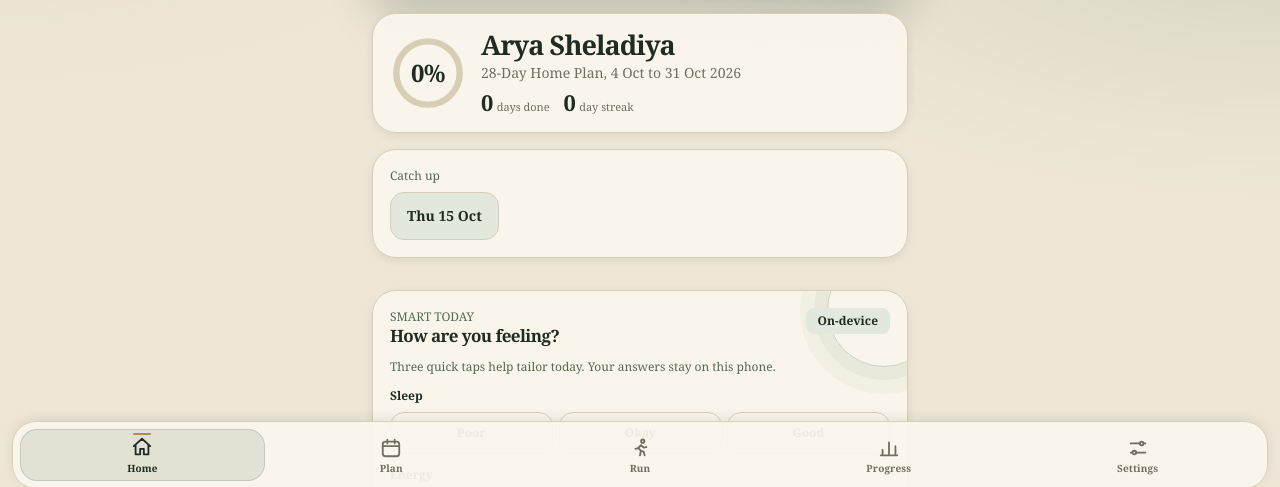
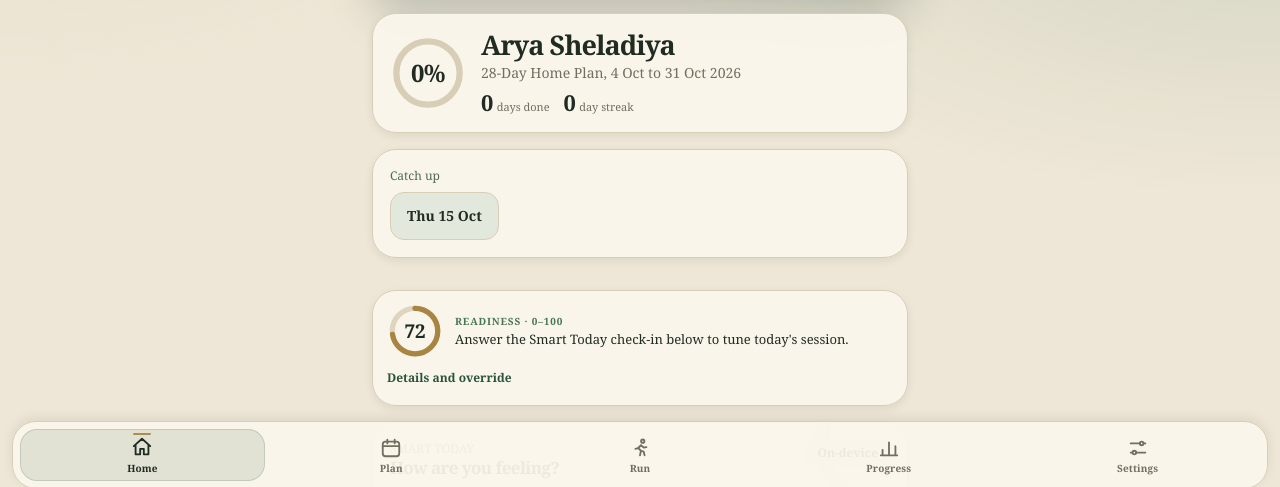
Before and after one commit to opkillerbg-dev/Arya-Fit-app, a website: page index.html in a window 1280 px wide. Shown: the part 303-790 px from the top of the page. Drawn offline with nearby package versions, Linux system fonts and the light colour scheme.

Commit message:
Add files via upload

```diff
--- a/index.html
+++ b/index.html
@@ -1109,7 +1109,7 @@ html.ax-lite-glass *,html.ax-lite-glass *::before,html.ax-lite-glass *::after {s
 <p>It opens like an app with its own icon and works offline after the first load. Your progress stays saved on the device. Use Export backup now and then.</p></details></div>
 <div class="bk"><p>Reset erases ticks and times for the current plan only.</p><button class="btn w" id="rs">Reset all</button></div></details>
 <details class="ax-card ax-dt"><summary>Plan tools</summary><div class="row"><span><b id="sp-name"></b><em id="sp-sub"></em></span><button class="btn" id="sp-go">Manage plans</button></div><div class="row"><span><b>Next plan</b><em>Create the next 28 days.</em></span></div><button class="ax-btn ax-wide" id="np-go">Generate next 28 days</button></details>
-<details class="ax-card ax-dt" id="ax-credits"><summary>About and credits</summary><div class="ax-cr"><div class="ax-cr-hero"><b>Arya Fit</b><span>v64 · a personal training app</span></div><div class="row"><span><b>Created by</b><em>Arya Sheladiya</em><em>Concept, training plan and design direction.</em></span></div><div class="row"><span><b>Built with</b><em>Capacitor (MIT License) and its Local Notifications, Haptics, Share, Filesystem and Background Geolocation plugins.</em></span></div><div class="row"><span><b>Body map art</b><em>react-native-body-highlighter by ELABBASSI Hicham (MIT License).</em></span></div><p class="ax-cr-foot">Made for my own training. Thanks for using it.</p></div></details>
+<details class="ax-card ax-dt" id="ax-credits"><summary>About and credits</summary><div class="ax-cr"><div class="ax-cr-hero"><b>Arya Fit</b><span>v65 · a personal training app</span></div><div class="row"><span><b>Created by</b><em>Arya Sheladiya</em><em>Concept, training plan and design direction.</em></span></div><div class="row"><span><b>Built with</b><em>Capacitor (MIT License) and its Local Notifications, Haptics, Share, Filesystem and Background Geolocation plugins.</em></span></div><div class="row"><span><b>Body map art</b><em>react-native-body-highlighter by ELABBASSI Hicham (MIT License).</em></span></div><p class="ax-cr-foot">Made for my own training. Thanks for using it.</p></div></details>
 </section>
 
 <section class="ax-view" id="ax-v-plans" hidden><h1 class="disp vt">Plans</h1>
@@ -1870,7 +1870,8 @@ function restorePrefs(pr){if(!pr||typeof pr!="object")return;var num=function(x)
   if(Array.isArray(pr.body)){var bd=pr.body.slice(-400).filter(function(x){return Array.isArray(x)&&num(x[0])}).map(function(x){return[x[0],+x[1]||0,+x[2]||0]});if(bd.length)PR.body=bd}
   if(Array.isArray(pr.fit)){var ft=pr.fit.slice(-100).filter(function(x){return Array.isArray(x)&&num(x[0])&&num(x[1])}).map(function(x){return[x[0],x[1],+x[2]||0,+x[3]||0]});if(ft.length)PR.fit=ft}
   if(pr.rd&&typeof pr.rd=="object"){var D={};Object.keys(pr.rd).slice(0,400).forEach(function(d){var v=pr.rd[d];if(!di.test(d)||!v||typeof v!="object")return;var o={};["s","e"].forEach(function(k){if(v[k]===0||v[k]===1||v[k]===2)o[k]=v[k]});D[d]=o});if(Object.keys(D).length)PR.rd=D}
-  if(pr.ds&&typeof pr.ds=="object"){var Ds={};Object.keys(pr.ds).slice(0,500).forEach(function(d){var v=pr.ds[d];if(/^\d{4}-\d{2}-\d{2}$/.test(d)&&Number.isInteger(v)&&v>=0&&v<=200000)Ds[d]=v});if(Object.keys(Ds).length)PR.ds=Ds}
+  if(pr.rdOv&&typeof pr.rdOv=="object"){var Ro={};Object.keys(pr.rdOv).slice(-60).forEach(function(d){if(/^\d{4}-\d{2}-\d{2}$/.test(d)&&/^(full|light|rest)$/.test(pr.rdOv[d]))Ro[d]=pr.rdOv[d]});if(Object.keys(Ro).length)PR.rdOv=Ro}
+   if(pr.ds&&typeof pr.ds=="object"){var Ds={};Object.keys(pr.ds).slice(0,500).forEach(function(d){var v=pr.ds[d];if(/^\d{4}-\d{2}-\d{2}$/.test(d)&&Number.isInteger(v)&&v>=0&&v<=200000)Ds[d]=v});if(Object.keys(Ds).length)PR.ds=Ds}
   if(Number.isInteger(pr.sg)&&pr.sg>=1000&&pr.sg<=50000)PR.sg=pr.sg;
   syncPrefs()}
 function syncPrefs(){var M={"t-snd":["snd",1],"t-gps":["gps",1],"t-auto":["auto",0],"t-hap":["hap",1],"t-exi":["exi",1],"t-voi":["voi",1],"t-apz":["ap",0],"t-met":["met",0],"t-amo":["amo",0],"t-gls":["gls",0]};
@@ -2118,7 +2119,27 @@ html.ax-lite-glass #ax-nav:before,html.ax-lite-glass #ax-nav:after{display:none!
 #ax-v-plan #ax-pmore{border-radius:16px}
 @media(max-width:380px){#ax-v-home .ax-stat{padding:13px;gap:11px}#ax-v-home .ax-ring{width:64px;height:64px}#ax-v-home .ax-nums{gap:9px}#ax-v-home .ax-nums b{font-size:20px}#ax-v-home .ax-today{padding:14px}#ax-v-plan .ax-day{padding:13px}#ax-v-plan .ax-dayrow{gap:10px}#ax-v-plan .ax-dbadge{width:52px;height:52px;border-radius:16px}#ax-v-plan .ax-row{gap:8px}#ax-v-plan .ax-bd{font-size:10px;padding:6px}}
 @media(prefers-reduced-motion:reduce){#ax-v-home #ax-hopen{transition:none!important}}
-
+/* v65 Readiness 0-100 card */
+.ax-rd-card{display:flex;flex-direction:column;gap:2px;padding:12px 14px}
+.ax-rd-top{display:flex;align-items:center;gap:12px}
+.ax-rd-gauge{position:relative;width:56px;height:56px;flex:none}
+.ax-rd-gauge svg{width:100%;height:100%;transform:rotate(-90deg)}
+.ax-rd-gauge circle{fill:none;stroke-width:6;stroke-linecap:round}
+.ax-rd-gauge .ax-rdt{stroke:color-mix(in srgb,var(--line) 80%,transparent)}
+.ax-rd-gauge b{position:absolute;inset:0;display:grid;place-items:center;font:700 19px/1 var(--ax-fd,Georgia,serif);color:var(--ink)}
+.ax-rd-copy{min-width:0;flex:1}
+.ax-rd-k{display:block;margin:0 0 3px;color:var(--ok);font:700 10px/1.2 system-ui,sans-serif;letter-spacing:.08em}
+.ax-rd-one{margin:0;font-size:13px;line-height:1.4;color:var(--ink)}
+.ax-rd-more>summary{cursor:pointer;list-style:none;font:600 12px system-ui,sans-serif;color:var(--blue);min-height:32px;display:flex;align-items:center}
+.ax-rd-more>summary::-webkit-details-marker{display:none}
+.ax-rd-more[open]>summary{margin-bottom:8px}
+.ax-rd-more .ax-rd-ov{margin-top:10px}
+.ax-rd-meta{display:flex;flex-wrap:wrap;gap:6px}
+.ax-rd-meta span{padding:4px 9px;border-radius:999px;background:color-mix(in srgb,var(--cell) 70%,transparent);border:1px solid color-mix(in srgb,var(--line) 75%,transparent);font-size:11px;color:var(--mut);font-weight:600}
+.ax-rd-ov{display:flex;flex-direction:column;gap:6px;padding-top:8px;border-top:1px solid color-mix(in srgb,var(--line) 65%,transparent)}
+.ax-rd-ov .ax-br-options{display:flex;gap:6px}
+.ax-rd-ov .ax-br-opt{flex:1;min-height:40px}
+.ax-rd-rst{align-self:flex-start;border:0;background:none;padding:6px 0;color:var(--blue);font:600 12px system-ui,sans-serif;text-decoration:underline}
 </style>
-
+<script src="readiness.js"></script>
 </body></html>
--- /dev/null
+++ b/readiness.js
@@ -0,0 +1,172 @@
+/* Arya Fit v65: Readiness score (0-100) on Home + non-destructive session adjustment + override.
+   Standalone file. Stores only PR.rdOv (per-date override). Never writes to workoutEdits. */
+(function(){
+  "use strict";
+  var CACHE=null,OPEN=false;      /* locks today's score/tier so finishing a workout does not flip the advice */
+  var AUTO={on:false,mode:"full",day:-1};   /* read by the axEdits wrapper (no recursion into calcM) */
+
+  function streakNow(){
+    try{
+      var last=-1,i,s=0;
+      for(i=0;i<ND;i++){var x=st["x"+i],c=cnt(i);if(x==1)continue;if(c[0]==c[1]||x==2)last=i}
+      for(var j=last;j>=0;j--){var xj=st["x"+j];if(xj==1)continue;if(dayDone(j)||xj==2)s++;else break}
+      for(var q=last+1;q<=todayIdx()-1;q++)if(st["x"+q]!=1&&st["x"+q]!=2){s=0;break}
+      return s;
+    }catch(e){return 0}
+  }
+
+  function calc(){
+    var today=ymd(),td=todayIdx(),di=Dn();
+    var br=(PR.brain&&PR.brain[today])||{},rd=(PR.rd&&PR.rd[td])||{};
+    var slp=br.s!=null?br.s:(rd.s!=null?rd.s:null);
+    var eng=br.e!=null?br.e:(rd.e!=null?rd.e:null);
+    var bSore=br.o!=null?br.o:0;
+    var checked=(slp!=null&&eng!=null);
+
+    var R=calcM(),keys=Object.keys(R),soreCnt=0,loadSum=0;
+    keys.forEach(function(k){if(R[k].s)soreCnt++;loadSum+=R[k].f||0});
+    var avgLoad=keys.length?loadSum/keys.length:0;
+
+    var ds=PR.ds||{},sg=sgoal(),stp3=0,stpDays=0,now=new Date();
+    for(var d=0;d<3;d++){
+      var ky=ymdOf(new Date(now.getFullYear(),now.getMonth(),now.getDate()-d));
+      var v=(d===0&&SS&&SS.today)?Math.max(ds[ky]||0,SS.today):(ds[ky]||0);
+      if(v>0){stp3+=v;stpDays++}
+    }
+    var avgStp=stpDays?Math.round(stp3/stpDays):0;
+
+    var runKm3=0,runHard=0;
+    for(var r=Math.max(0,di-2);r<=di;r++){
+      var km=(st["g"+r]||0)/1000;
+      runKm3+=km;
+      if(r===di-1&&km>=(JKM||3.5)*0.9)runHard=1;
+    }
+    var strk=streakNow();
+
+    var score=72;
+    if(slp===0)score-=22; else if(slp===2)score+=12;
+    if(eng===0)score-=20; else if(eng===2)score+=12;
+    if(bSore===1)score-=10; else if(bSore===2)score-=24;
+    score-=Math.min(24,soreCnt*8+Math.round(avgLoad*14));
+    if(runHard)score-=6;
+    if(avgStp>sg*1.35)score-=5; else if(avgStp>=sg*0.6)score+=4;
+    if(strk>=2&&strk<=6)score+=4; else if(strk>=10)score-=4;
+    score=Math.max(5,Math.min(100,Math.round(score)));
+    var tier=score>=75?"full":score>=45?"light":"rest";
+
+    var sig=[slp,eng,bSore,soreCnt].join(",");
+    if(CACHE&&CACHE.d===today&&CACHE.sig===sig){score=CACHE.score;tier=CACHE.tier}
+    else CACHE={d:today,sig:sig,score:score,tier:tier};
+
+    /* Only adjust the plan when the person has answered sleep + energy. */
+    var rec=checked?tier:"full";
+    var ov=(PR.rdOv&&PR.rdOv[today])||null;
+    if(ov!=="full"&&ov!=="light"&&ov!=="rest")ov=null;
+    var active=ov||rec;
+
+    var si=axSrc(di),t=si<0?{r:true,x:[]}:T[wdk(si)];
+    var isRest=!!t.r,sentence;
+    if(isRest)sentence="Today is a planned recovery day. Rest up and recharge.";
+    else if(ov)sentence="You chose "+ov.toUpperCase()+" for today (recommended: "+rec.toUpperCase()+").";
+    else if(!checked)sentence="Answer the Smart Today check-in below to tune today's session.";
+    else if(active==="full")sentence="Recovery looks good. Today's session stays at full volume.";
+    else if(active==="light"){
+      var wl=slp===0?"short sleep":eng===0?"low energy":(soreCnt||bSore)?"muscle soreness":"recent training load";
+      sentence="Eased: 1 fewer set per strength exercise because of "+wl+".";
+    }else{
+      var wr=(slp===0&&eng===0)?"poor sleep and low energy":(bSore===2||soreCnt>=2)?"high soreness":"low readiness";
+      sentence="Easy day: 1 set per strength exercise because of "+wr+". A walk instead of a run is fine.";
+    }
+    return {score:score,tier:tier,rec:rec,active:active,ov:ov,sentence:sentence,checked:checked,
+            soreCnt:soreCnt,avgStp:avgStp,runKm3:runKm3,strk:strk,isRest:isRest};
+  }
+
+  /* Non-destructive adjustment: today's workout is shown trimmed; stored plan/edits are untouched.
+     The person's own +/- edits (stored in workoutEdits) always win, field by field. */
+  var _axEdits=window.axEdits;
+  if(typeof _axEdits==="function"){
+    window.axEdits=function(){
+      var base=_axEdits();
+      if(!AUTO.on||AUTO.mode==="full"||AUTO.day<0)return base;
+      try{
+        var di=AUTO.day,si=axSrc(di);if(si<0)return base;
+        var t=T[wdk(si)];if(!t||!t.x||!t.x.length||t.c)return base;
+        var key=String(di),man=base[key]||{},day={};
+        t.x.forEach(function(e,k){
+          if(!(e[1]>0))return;                         /* timed/count exercises stay as planned */
+          var m=man[k]||{},o={};
+          o.sets=Number.isFinite(m.sets)?m.sets:(AUTO.mode==="light"?Math.max(1,e[1]-1):1);
+          if(Number.isFinite(m.reps))o.reps=m.reps;
+          else if(AUTO.mode==="rest"&&/^\d+$/.test(String(e[2])))o.reps=Math.max(4,Math.round(parseInt(e[2],10)*0.7));
+          day[k]=o;
+        });
+        var out=Object.create(base);out[key]=day;return out;
+      }catch(err){return base}
+    };
+  }
+
+  function render(){
+    try{
+      var hb=$("ax-hbrain");if(!hb||!hb.parentNode)return;
+      var box=$("ax-readiness-card");
+      if(!box){
+        box=document.createElement("div");box.id="ax-readiness-card";box.className="ax-card ax-rd-card";
+        hb.parentNode.insertBefore(box,hb);
+      }
+      var r=calc();
+      var nOn=!r.isRest&&(r.checked||!!r.ov),nDay=Dn();
+      var changed=AUTO.on!==nOn||AUTO.mode!==r.active||AUTO.day!==nDay;
+      AUTO.on=nOn;AUTO.mode=r.active;AUTO.day=nDay;
+
+      var col=r.score>=75?"var(--ok)":r.score>=45?"var(--sun)":"#d0432f";
+      var modes=[["full","Full"],["light","Light"],["rest","Easy"]];
+      var pills=modes.map(function(m){
+        var on=r.active===m[0];
+        return '<button type="button" class="ax-br-opt'+(on?' on':'')+'" data-rd-m="'+m[0]+'" aria-pressed="'+on+'">'+m[1]+(r.checked&&r.tier===m[0]&&!r.ov?' ★':'')+'</button>';
+      }).join("");
+      var C=2*Math.PI*26;
+      var meta='<div class="ax-rd-meta"><span>'+(r.checked?'Check-in ✓':'Check-in pending')+'</span><span>'+r.soreCnt+' sore</span><span>'+(r.avgStp?r.avgStp.toLocaleString()+' steps/day':'no steps yet')+'</span><span>'+r.runKm3.toFixed(1)+' km (3d)</span><span>'+r.strk+'d streak</span></div>';
+      var ovh=!r.isRest?'<div class="ax-rd-ov"><span class="ax-cap">TODAY\'S SESSION · TAP TO OVERRIDE</span><div class="ax-br-options">'+pills+'</div>'+(r.ov?'<button type="button" class="ax-rd-rst" id="ax-rd-reset">Back to recommended ('+r.rec.toUpperCase()+')</button>':'')+'</div>':'';
+      box.innerHTML=
+        '<div class="ax-rd-top"><div class="ax-rd-gauge"><svg viewBox="0 0 64 64" aria-hidden="true"><circle class="ax-rdt" cx="32" cy="32" r="26"/><circle class="ax-rdb" cx="32" cy="32" r="26" style="stroke:'+col+';stroke-dasharray:'+C.toFixed(1)+';stroke-dashoffset:'+(C*(1-r.score/100)).toFixed(1)+'"/></svg><b>'+r.score+'</b></div>'
+        +'<div class="ax-rd-copy"><span class="ax-rd-k">READINESS · 0–100</span><p class="ax-rd-one">'+esc(r.sentence)+'</p></div></div>'
+        +'<details class="ax-rd-more"'+(OPEN?' open':'')+'><summary>'+(r.ov?'Override: '+r.ov.toUpperCase()+' · details':'Details'+(r.isRest?'':' and override'))+'</summary>'+meta+ovh+'</details>';
+      var dt=box.querySelector("details");
+      if(dt)dt.addEventListener("toggle",function(){OPEN=dt.open});
+      box.querySelectorAll("[data-rd-m]").forEach(function(b){
+        b.onclick=function(){
+          var m=b.getAttribute("data-rd-m"),today=ymd(),o=PR.rdOv=PR.rdOv||{};
+          if(m===r.rec)delete o[today];else o[today]=m;
+          var ks=Object.keys(o).sort();while(ks.length>60)delete o[ks.shift()];
+          save();hx("tick");refresh();
+          toast(m==="full"?"Full session":m==="light"?"Light session: 1 fewer set":"Easy session: 1 set each");
+        };
+      });
+      var rst=$("ax-rd-reset");
+      if(rst)rst.onclick=function(){delete (PR.rdOv||{})[ymd()];save();hx("tick");refresh()};
+      return changed;
+    }catch(err){try{console.error("readiness",err)}catch(e){}}
+  }
+
+  function refresh(){
+    render();
+    try{if(typeof day==="function")day()}catch(e){}
+    try{if(typeof home==="function")home()}catch(e){}
+  }
+
+  /* Re-render with Smart Today (home() calls smartBrainUI() on every refresh). */
+  var _sb=window.smartBrainUI;
+  if(typeof _sb==="function"){
+    window.smartBrainUI=function(){
+      /* update the adjustment state BEFORE Home rows are drawn */
+      var ret=_sb.apply(this,arguments);
+      var ch=render();
+      if(ch){try{if(typeof day==="function")day()}catch(e){}}
+      return ret;
+    };
+  }
+
+  window.axReadiness={calc:calc,render:render};
+  function boot(){var ch=render();if(ch){try{day()}catch(e){}try{home()}catch(e){}}}
+  if(document.readyState!=="loading")boot();else document.addEventListener("DOMContentLoaded",boot);
+})();
--- a/sw.js
+++ b/sw.js
@@ -1,4 +1,4 @@
-const V="arya-v64",SHELL=["./","index.html","manifest.webmanifest","icon-192.png","icon-512.png","images/hero/arya-run-hero.webp"];
+const V="arya-v65",SHELL=["./","index.html","manifest.webmanifest","icon-192.png","icon-512.png","images/hero/arya-run-hero.webp"];
 self.addEventListener("install",e=>{e.waitUntil(caches.open(V).then(c=>c.addAll(SHELL)).then(()=>self.skipWaiting()))});
 self.addEventListener("activate",e=>{e.waitUntil(caches.keys().then(k=>Promise.all(k.filter(x=>x!==V).map(x=>caches.delete(x)))).then(()=>self.clients.claim()))});
 self.addEventListener("fetch",e=>{const r=e.request;if(r.method!=="GET")return;const u=new URL(r.url);
```
Also changed, not shown: HANDOFF.md (+10 -0 lines).
